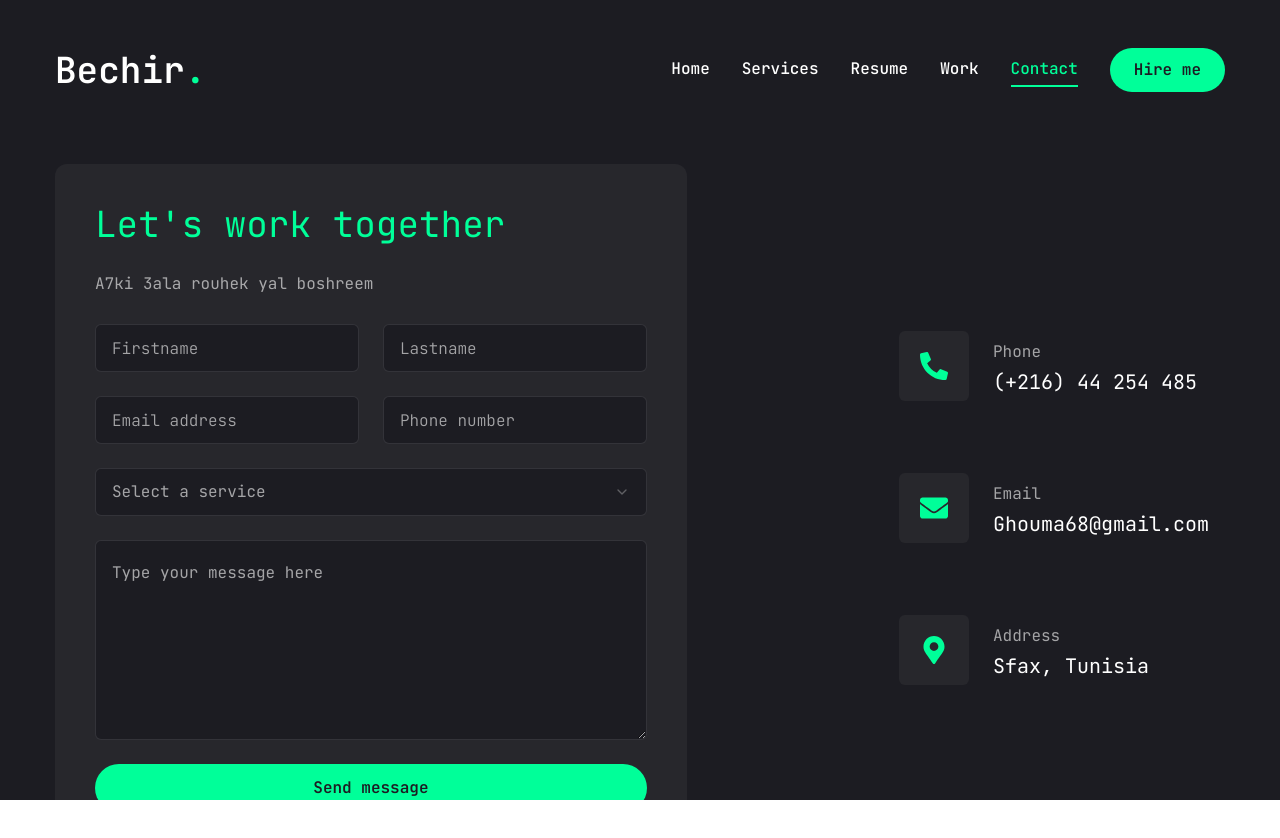
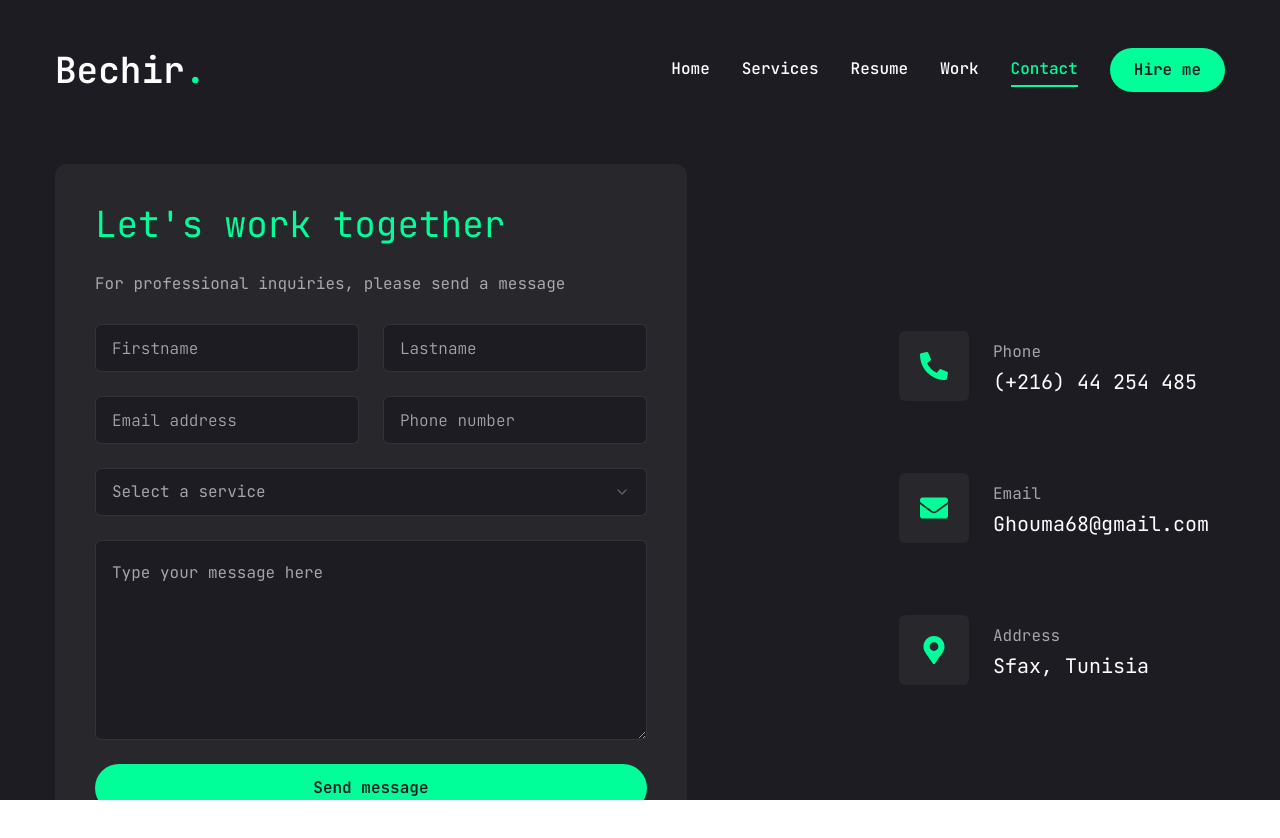
Before and after one commit to bechir-ghouma/portfolio, a Next.js app: page /contact in a window 1280 px wide. Shown: the top 838 px of the page. Built offline with nearby package versions, Linux system fonts and the light colour scheme.

Commit message:
changes applied

```diff
--- a/app/contact/page.jsx
+++ b/app/contact/page.jsx
@@ -155,7 +155,7 @@ const Contact = () => {
           <div className="xl:w-[54%] order-2 xl:order-none">
             <form onSubmit={handleSubmit} className="flex flex-col gap-6 p-10 bg-[#27272c] rounded-xl">
               <h3 className="text-4xl text-accent">Let's work together</h3>
-              <p className="text-white/60">A7ki 3ala rouhek yal boshreem</p>
+              <p className="text-white/60">For professional inquiries, please send a message</p>
               <div className="grid grid-cols-1 md:grid-cols-2 gap-6">
                 <Input
                   type="text"
```
